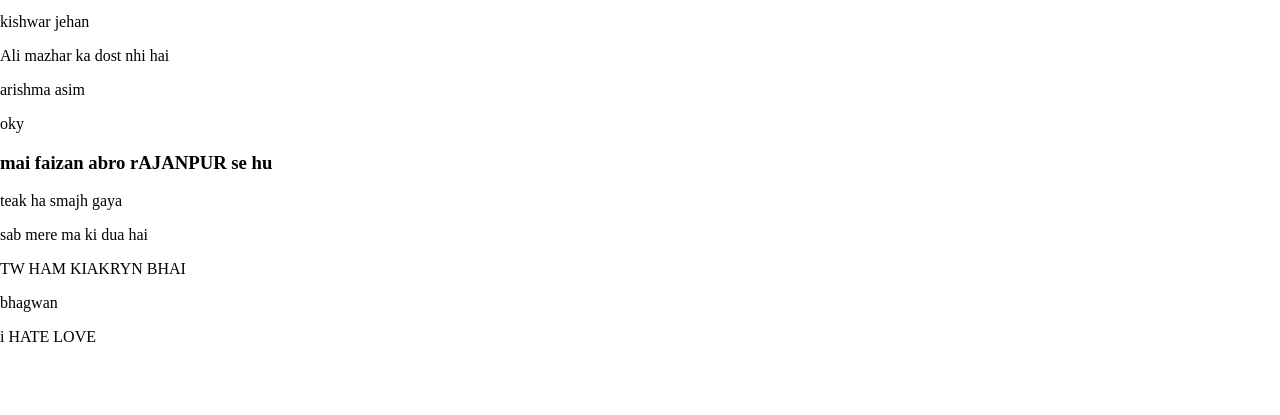
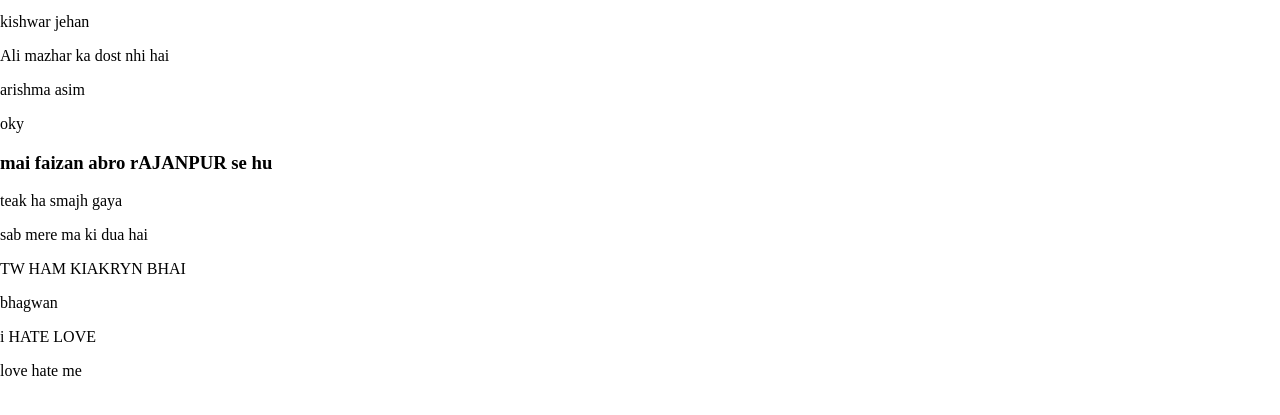
Before and after one commit to kishwarjehan1/202210C, a plain HTML site: page index.html in a window 1280 px wide. Shown: the part 83-498 px from the top of the page. Drawn offline with Linux system fonts and the light colour scheme.

Commit message:
Update index.html

```diff
--- a/index.html
+++ b/index.html
@@ -49,5 +49,6 @@
            </p>
 
             <p> i HATE LOVE<p>
+           <p> love hate me</p>
 </body>
 </html>
```
